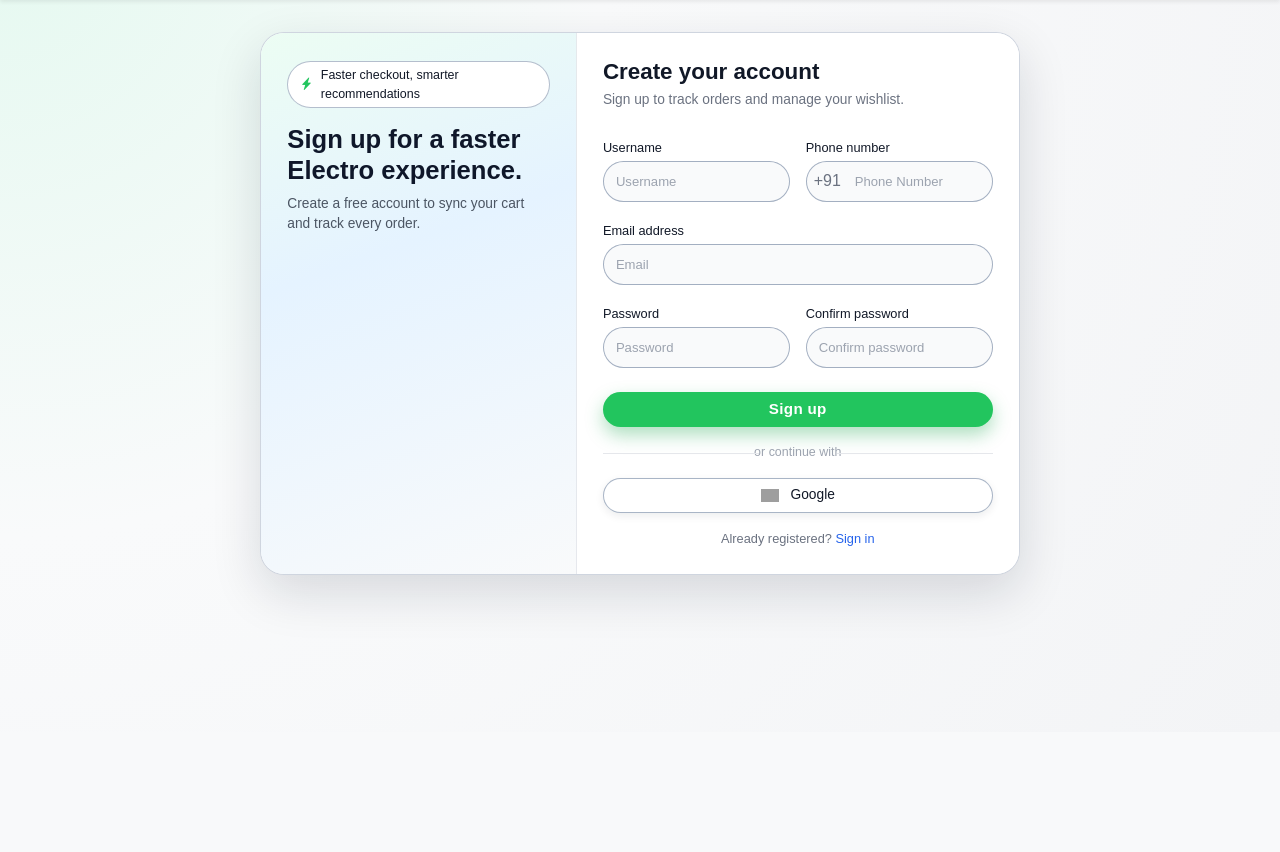
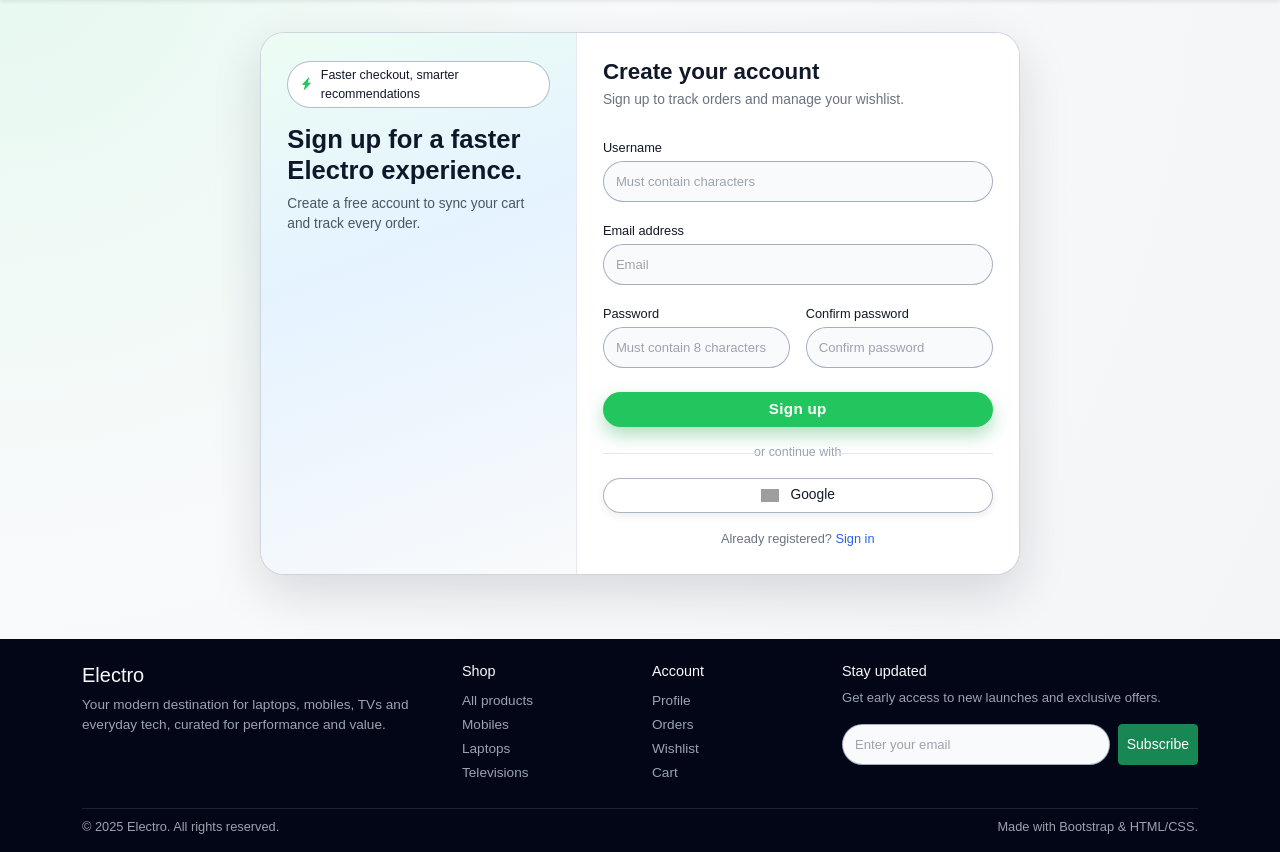
Before and after one commit to MuhammedNasihK/Electro-, a Django app: page /sign_up/ in a window 1280 px wide. Shown: the part 68-920 px from the top of the page. Before the commit the page ends 676 px from the top, so only its background shows below. Run offline with Django 5.2, Linux system fonts and the light colour scheme; grey boxes are pictures that could not be loaded.

Commit message:
Done views logic to verify and save user data on DB

```diff
--- a/account/forms.py
+++ b/account/forms.py
@@ -4,19 +4,17 @@ from django.contrib.auth import get_user_model
 user = get_user_model()
 
 class SignUpForm(forms.ModelForm):
-    username = forms.CharField(widget=forms.TextInput(attrs={'class':'form-control','placeholder':'Username'}))
-
-    phone = forms.IntegerField(widget=forms.TextInput(attrs={'class':'form-control ps-5','placeholder':'Phone Number'}))
+    username = forms.CharField(widget=forms.TextInput(attrs={'class':'form-control','placeholder':'Must contain characters'}))
 
     email = forms.EmailField(widget=forms.EmailInput(attrs={'class':'form-control','placeholder':'Email'}))
 
-    password = forms.CharField(widget=forms.PasswordInput(attrs={'class':'form-control','placeholder':'Password'}))
+    password = forms.CharField(widget=forms.PasswordInput(attrs={'class':'form-control','placeholder':'Must contain 8 characters'}))
 
     confirm_password = forms.CharField(widget=forms.PasswordInput(attrs={'class':'form-control','placeholder':'Confirm password'}))
 
     class Meta:
         model = user
-        fields = ['username','phone','email','password']
+        fields = ['username','email','password']
 
     def clean(self):
         cleaned_data = super().clean()
@@ -24,6 +22,6 @@ class SignUpForm(forms.ModelForm):
         confirm_password = cleaned_data.get('confirm_password')
 
         if password and confirm_password and password != confirm_password:
-            raise forms.ValidationError('Password is not correct')
+            raise forms.ValidationError('Password not matching')
 
         return cleaned_data
--- a/account/managers.py
+++ b/account/managers.py
@@ -1,12 +1,11 @@
 from django.contrib.auth.base_user import BaseUserManager
 
 class UserManager(BaseUserManager):
-    def create_user(self,username,email,phone,password):
+    def create_user(self,username,email,password):
 
         user = self.model(
             username = username,
             email = email,
-            phone = phone,
             is_active = True,
             is_superuser = False,
         )
@@ -16,11 +15,10 @@ class UserManager(BaseUserManager):
 
         return user
 
-    def create_superuser(self,username,email,phone,password):
+    def create_superuser(self,username,email,password):
         user = self.model(
             username = username,
             email = email,
-            phone = phone,
             is_active = True,
             is_superuser = True
         )
--- a/account/models.py
+++ b/account/models.py
@@ -10,7 +10,6 @@ class User(AbstractBaseUser):
 
     username = models.CharField(max_length=100)
     email = models.EmailField(unique=True)
-    phone = models.CharField(max_length=10,unique=True)
 
     is_active = models.BooleanField(default=True)
     is_superuser = models.BooleanField(default=False)
--- a/account/views.py
+++ b/account/views.py
@@ -1,4 +1,4 @@
-from django.shortcuts import render
+from django.shortcuts import render,redirect
 from .forms import SignUpForm
 from django.contrib.auth import get_user_model
 
@@ -15,9 +15,9 @@ def sign_up(request):
            User.objects.create_user(
                username = form.cleaned_data['username'],
                email = form.cleaned_data['email'],
-               phone = form.cleaned_data['phone'],
                password = form.cleaned_data['password']
            )
+           return redirect('login')
 
     else:
         form = SignUpForm()
--- a/templates/sign up.html
+++ b/templates/sign up.html
@@ -249,19 +249,10 @@
                                 {% endif %}
 
                                 <div class="row g-3">
-                                    <div class="col-md-6">
+                                    <div class="col-12">
                                         <label class="form-label">Username</label>
                                         {{ form.username }}
                                         {{ form.username.errors }}
-                                    </div>
-
-                                    <div class="col-md-6 position-relative">
-                                        <label class="form-label">Phone number</label>
-                                        <div class="position-relative">
-                                            <div class="position-absolute start-0 top-50 translate-middle-y ms-2" style="z-index: 10; pointer-events: none; color: #6b7280; font-weight: 500;">+91</div>
-                                            {{ form.phone }}
-                                        </div>
-                                        {{ form.phone.errors }}
                                     </div>
 
                                     <div class="col-12">
@@ -297,7 +288,7 @@
                                 </div>
 
                                 <p class="auth-meta mb-0 text-center">
-                                    Already registered? <a href="#" class="auth-link">Sign in</a>
+                                    Already registered? <a href="{% url 'login' %}" class="auth-link">Sign in</a>
                                 </p>
                             </form>
                         </div>
@@ -308,6 +299,52 @@
     </div>
 </section>
 
+<footer class="pt-4 mt-4">
+    <div class="container pb-3">
+        <div class="row g-4">
+            <div class="col-md-4">
+                <h5 class="text-light mb-2">Electro</h5>
+                <p style="font-size:0.85rem;">
+                    Your modern destination for laptops, mobiles, TVs and everyday tech, curated for performance and value.
+                </p>
+            </div>
+            <div class="col-md-2">
+                <h6 class="text-light mb-2" style="font-size:0.9rem;">Shop</h6>
+                <ul class="list-unstyled mb-0">
+                    <li><a href="products.html">All products</a></li>
+                    <li><a href="products.html">Mobiles</a></li>
+                    <li><a href="products.html">Laptops</a></li>
+                    <li><a href="products.html">Televisions</a></li>
+                </ul>
+            </div>
+            <div class="col-md-2">
+                <h6 class="text-light mb-2" style="font-size:0.9rem;">Account</h6>
+                <ul class="list-unstyled mb-0">
+                    <li><a href="profile.html">Profile</a></li>
+                    <li><a href="orders.html">Orders</a></li>
+                    <li><a href="wishlist.html">Wishlist</a></li>
+                    <li><a href="cart.html">Cart</a></li>
+                </ul>
+            </div>
+            <div class="col-md-4">
+                <h6 class="text-light mb-2" style="font-size:0.9rem;">Stay updated</h6>
+                <p style="font-size:0.82rem;">Get early access to new launches and exclusive offers.</p>
+                <form class="d-flex gap-2">
+                    <input type="email" class="form-control form-control-sm" placeholder="Enter your email">
+                    <button class="btn btn-sm btn-success" type="submit">Subscribe</button>
+                </form>
+            </div>
+        </div>
+        <hr class="border-secondary mt-4 mb-2">
+        <div class="d-flex justify-content-between align-items-center" style="font-size:0.8rem;">
+            <span>© 2025 Electro. All rights reserved.</span>
+            <span>Made with Bootstrap &amp; HTML/CSS.</span>
+        </div>
+    </div>
+</footer>
+
+
+
 <script src="https://cdn.jsdelivr.net/npm/bootstrap@5.3.2/dist/js/bootstrap.bundle.min.js"></script>
 </body>
 </html>
```
Also changed, not shown: account/migrations/0002_remove_user_phone.py (added), db.sqlite3.
